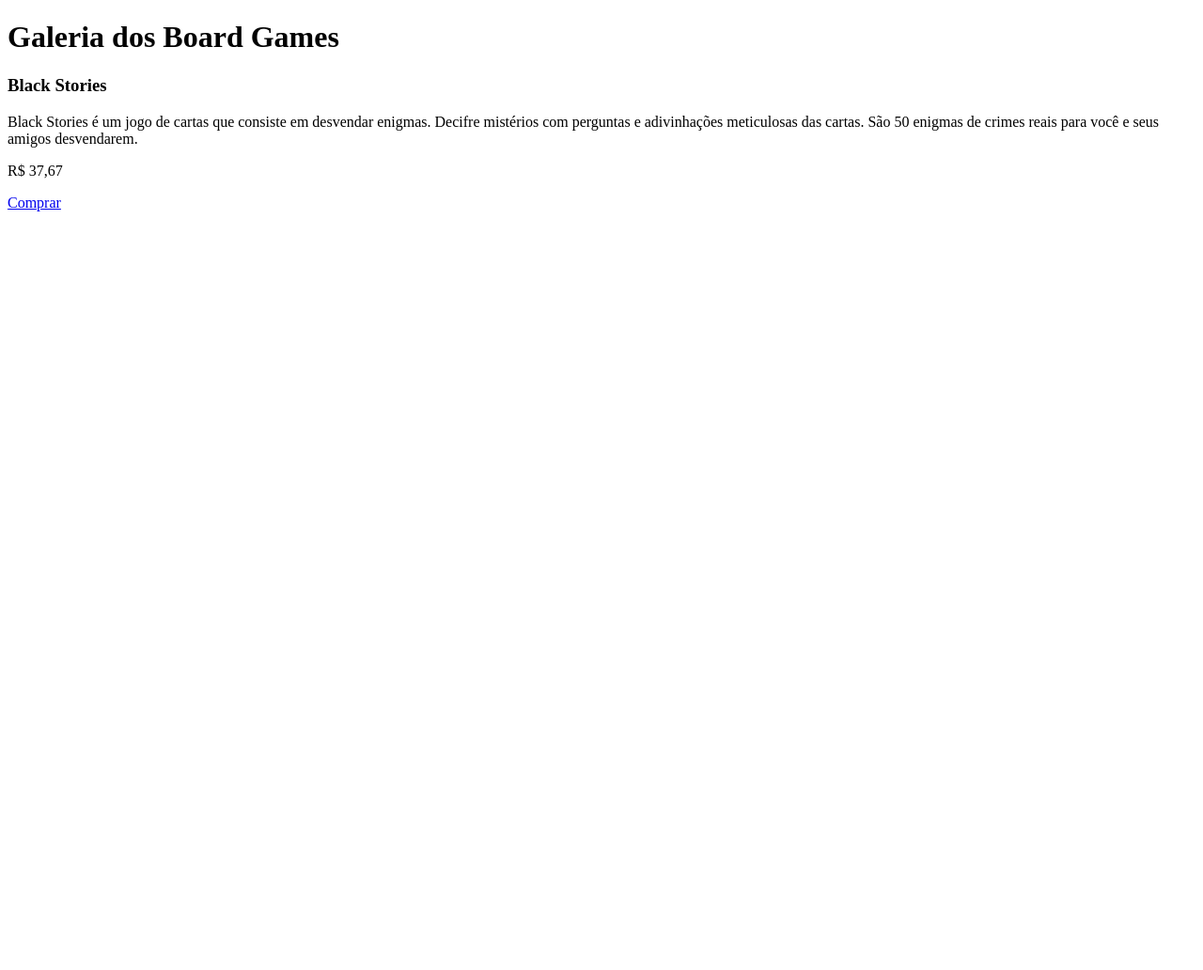
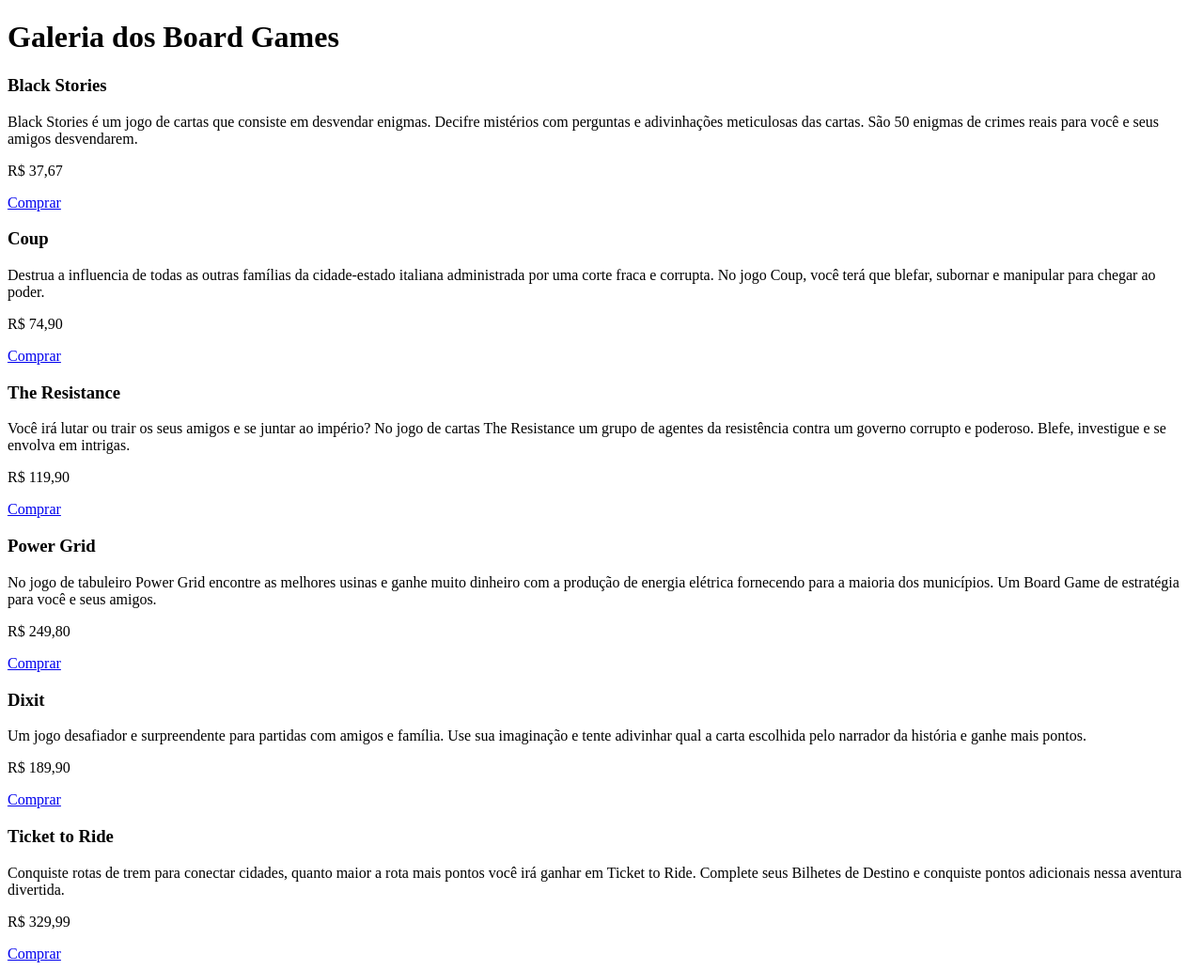
Before and after one commit to LiceB/Galeria-dos-Jogos-De-Cartas, a plain HTML site: page index.html in a window 1280 px wide. Shown: the whole page at 94% size. Before the commit the page ends 800 px from the top, so only its background shows below. Drawn offline with Linux system fonts and the light colour scheme.

Commit message:
criação dos outros 5 cards

```diff
--- a/index.html
+++ b/index.html
@@ -19,7 +19,45 @@
                 <h3>Black Stories</h3>
                 <p>Black Stories é um jogo de cartas que consiste em desvendar enigmas. Decifre mistérios com perguntas e adivinhações meticulosas das cartas. São 50 enigmas de crimes reais para você e seus amigos desvendarem.</p>
                 <p>R$ <span class="bold">37,67</span></p>
-                <a href="https://a.co/d/3kkCqCK" class="btn">Comprar</a>
+                <a href="https://a.co/d/3kkCqCK" class="btn" target="_blank">Comprar</a>
+            </div>
+            <div class="card">
+                <div class="product-image" id="img-2"></div>
+                <h3>Coup</h3>
+                <p>Destrua a influencia de todas as outras famílias da cidade-estado italiana administrada por uma corte fraca e corrupta. No jogo Coup, você terá que blefar, subornar e manipular para chegar ao poder.</p>
+                <p>
+                R$
+                <span class="bold">74,90</span>
+                </p>
+                <a href="https://a.co/d/b7x3r6n" target="_blank" class="btn">Comprar</a>
+            </div>
+            <div class="card">
+                <div class="product-image" id="img-3"></div>
+                <h3>The Resistance</h3>
+                <p>Você irá lutar ou trair os seus amigos e se juntar ao império? No jogo de cartas The Resistance um grupo de agentes da resistência contra um governo corrupto e poderoso. Blefe, investigue e se envolva em intrigas.</p>
+                <p>R$ <span class="bold">119,90</span></p>
+                <a href="https://a.co/d/b7x3r6n" target="_blank" class="btn">Comprar</a>
+            </div>
+            <div class="card">
+                <div class="product-image" id="img-3"></div>
+                <h3>Power Grid</h3>
+                <p>No jogo de tabuleiro Power Grid encontre as melhores usinas e ganhe muito dinheiro com a produção de energia elétrica fornecendo para a maioria dos municípios. Um Board Game de estratégia para você e seus amigos.</p>
+                <p>R$ <span class="bold">249,80</span></p>
+                <a href="https://a.co/d/2bcC7Ky" target="_blank" class="btn">Comprar</a>
+            </div>
+            <div class="card">
+                <div class="product-image" id="img-5"></div>
+                <h3>Dixit</h3>
+                <p>Um jogo desafiador e surpreendente para partidas com amigos e família. Use sua imaginação e tente adivinhar qual a carta escolhida pelo narrador da história e ganhe mais pontos.</p>
+                <p>R$ <span class="bold">189,90</span></p>
+                <a href="https://a.co/d/2bcC7Ky" target="_blank" class="btn">Comprar</a>
+            </div>
+            <div class="card">
+                <div class="product-image" id="img-6"></div>
+                <h3>Ticket to Ride</h3>
+                <p>Conquiste rotas de trem para conectar cidades, quanto maior a rota mais pontos você irá ganhar em Ticket to Ride. Complete seus Bilhetes de Destino e conquiste pontos adicionais nessa aventura divertida.</p>
+                <p>R$ <span class="bold">329,99</span></p>
+                <a href="https://a.co/d/fLLxzhT" target="_blank" class="btn">Comprar</a>
             </div>
         </section>
     </main>
```
